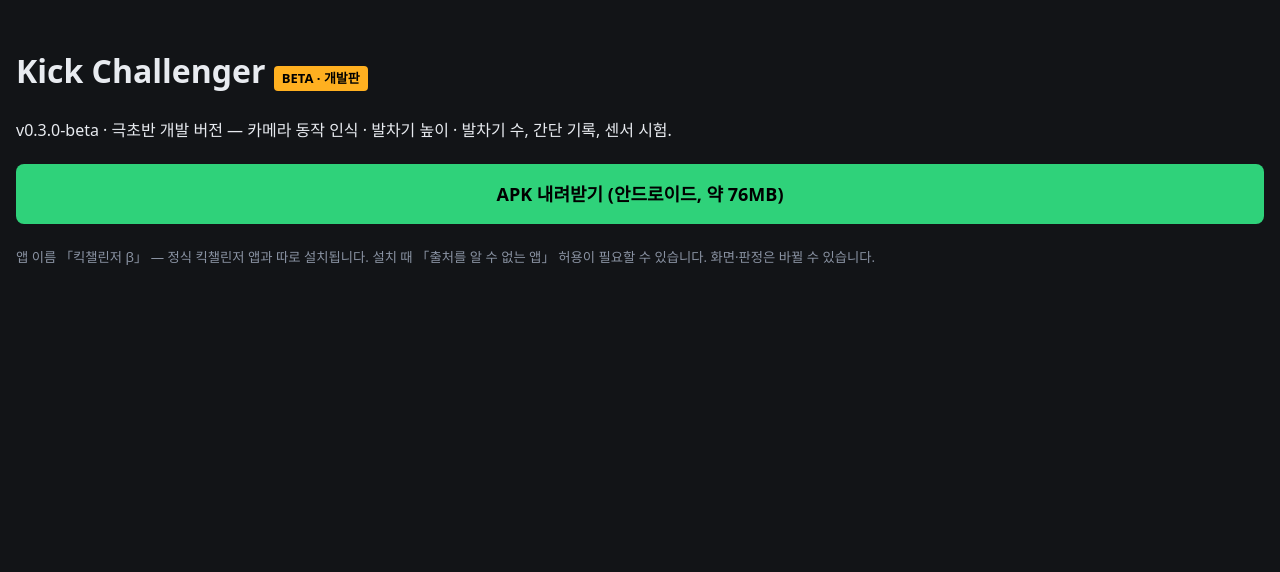
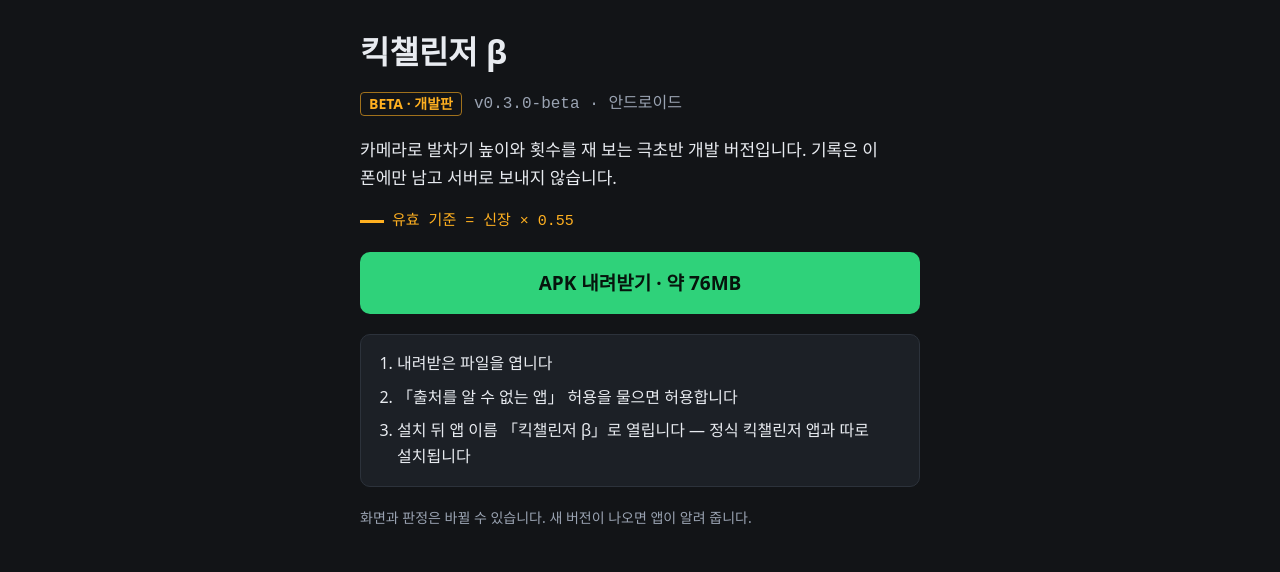
Before and after one commit to parkgolface-dev/kick-challenger-beta, a plain HTML site: page index.html in a window 1280 px wide. Drawn offline with Linux system fonts and the light colour scheme.

Commit message:
설치 페이지 다듬기(unslop): 제목 킥챌린저 β, 설치 3단계, keep-all

```diff
--- a/index.html
+++ b/index.html
@@ -1,11 +1,30 @@
 <!doctype html><html lang="ko"><head><meta charset="utf-8"><meta name="viewport" content="width=device-width,initial-scale=1">
-<title>킥챌린저 BETA</title>
-<style>body{margin:0;background:#121417;color:#e8ebf0;font-family:system-ui,sans-serif;padding:24px 16px;line-height:1.6}
-.b{display:inline-block;background:#FFB020;color:#000;font-weight:800;font-size:13px;padding:2px 8px;border-radius:4px}
-a.d{display:block;margin:20px 0;padding:16px;background:#2FD27A;color:#000;text-align:center;font-weight:800;font-size:18px;border-radius:8px;text-decoration:none}
-small{color:#8A93A3}</style></head><body>
-<h1>Kick Challenger <span class="b">BETA · 개발판</span></h1>
-<p>v0.3.0-beta · 극초반 개발 버전 — 카메라 동작 인식 · 발차기 높이 · 발차기 수, 간단 기록, 센서 시험.</p>
-<a class="d" href="kick-challenger-beta-0.3.0-beta.apk">APK 내려받기 (안드로이드, 약 76MB)</a>
-<p><small>앱 이름 「킥챌린저 β」 — 정식 킥챌린저 앱과 따로 설치됩니다. 설치 때 「출처를 알 수 없는 앱」 허용이 필요할 수 있습니다. 화면·판정은 바뀔 수 있습니다.</small></p>
-</body></html>
+<title>킥챌린저 β</title>
+<!-- release_beta.sh가 "v…-beta"와 href="kick-challenger-beta-….apk"를 정규식으로 바꾼다 — 두 형태를 유지할 것 -->
+<style>
+:root{--bg:#121417;--panel:#1c2026;--line:#2c323b;--text:#e8ebf0;--dim:#9aa3b2;--amber:#ffb020;--green:#2fd27a}
+body{margin:0;background:var(--bg);color:var(--text);font-family:system-ui,"Noto Sans KR",sans-serif;line-height:1.6;word-break:keep-all;overflow-wrap:break-word}
+main{max-width:560px;margin:0 auto;padding:32px 16px 40px;display:flex;flex-direction:column;gap:20px}
+h1{margin:0;font-size:32px;font-weight:700;line-height:1.25}
+.meta{display:flex;align-items:center;gap:12px;color:var(--dim);font:500 16px/1.4 ui-monospace,monospace}
+.b{color:var(--amber);border:1px solid rgba(255,176,32,.6);border-radius:4px;padding:0 8px;font:600 14px/1.6 system-ui,sans-serif}
+p{margin:0;font-size:17px}
+.rule{display:flex;align-items:center;gap:8px;color:var(--amber);font:500 15px/1.4 ui-monospace,monospace}
+.rule::before{content:"";width:24px;height:3px;background:var(--amber)}
+a.d{display:block;padding:16px;background:var(--green);color:#06140c;text-align:center;font-weight:600;font-size:19px;border-radius:10px;text-decoration:none}
+a.d:focus-visible{outline:3px solid var(--text);outline-offset:3px}
+ol{margin:0;padding:16px 16px 16px 36px;background:var(--panel);border:1px solid var(--line);border-radius:10px;display:flex;flex-direction:column;gap:8px;font-size:16px}
+small{color:var(--dim);font-size:14px}
+</style></head><body><main>
+<h1>킥챌린저 β</h1>
+<div class="meta"><span class="b">BETA · 개발판</span><span>v0.3.0-beta · 안드로이드</span></div>
+<p>카메라로 발차기 높이와 횟수를 재 보는 극초반 개발 버전입니다. 기록은 이 폰에만 남고 서버로 보내지 않습니다.</p>
+<div class="rule">유효 기준 = 신장 × 0.55</div>
+<a class="d" href="kick-challenger-beta-0.3.0-beta.apk">APK 내려받기 · 약 76MB</a>
+<ol>
+<li>내려받은 파일을 엽니다</li>
+<li>「출처를 알 수 없는 앱」 허용을 물으면 허용합니다</li>
+<li>설치 뒤 앱 이름 「킥챌린저 β」로 열립니다 — 정식 킥챌린저 앱과 따로 설치됩니다</li>
+</ol>
+<small>화면과 판정은 바뀔 수 있습니다. 새 버전이 나오면 앱이 알려 줍니다.</small>
+</main></body></html>
```
